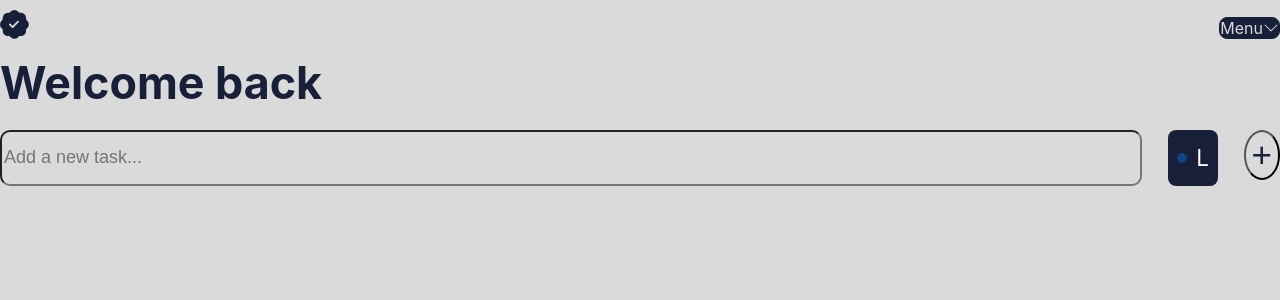
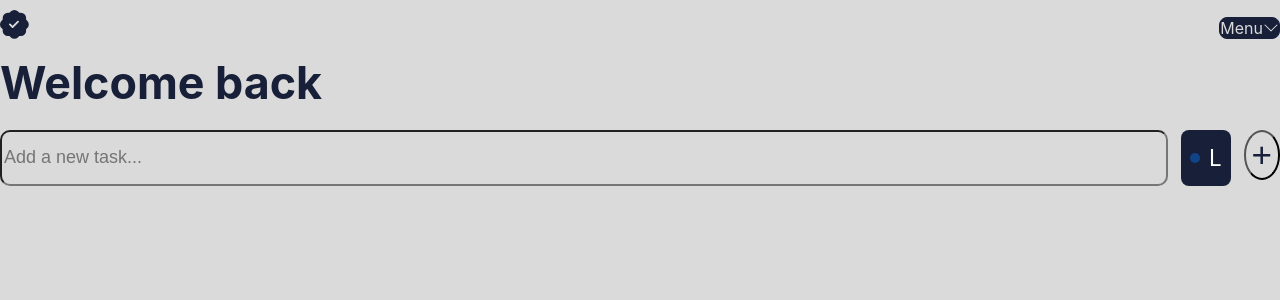
Before and after one commit to Wiliyy/todo, a React (Vite) app: page / in a window 1280 px wide. Shown: the top 300 px of the page. Built offline with nearby package versions, Linux system fonts and the light colour scheme.

Commit message:
Update App.css

```diff
--- a/src/App.css
+++ b/src/App.css
@@ -328,7 +328,7 @@ margin-bottom: 10px;
   display: grid;
   -ms-grid-columns: 1fr 2% auto 2% auto;
   grid-template-columns: 1fr auto auto;
-  gap: 2%;
+  gap: 1%;
   position: relative;
 }
 
```
